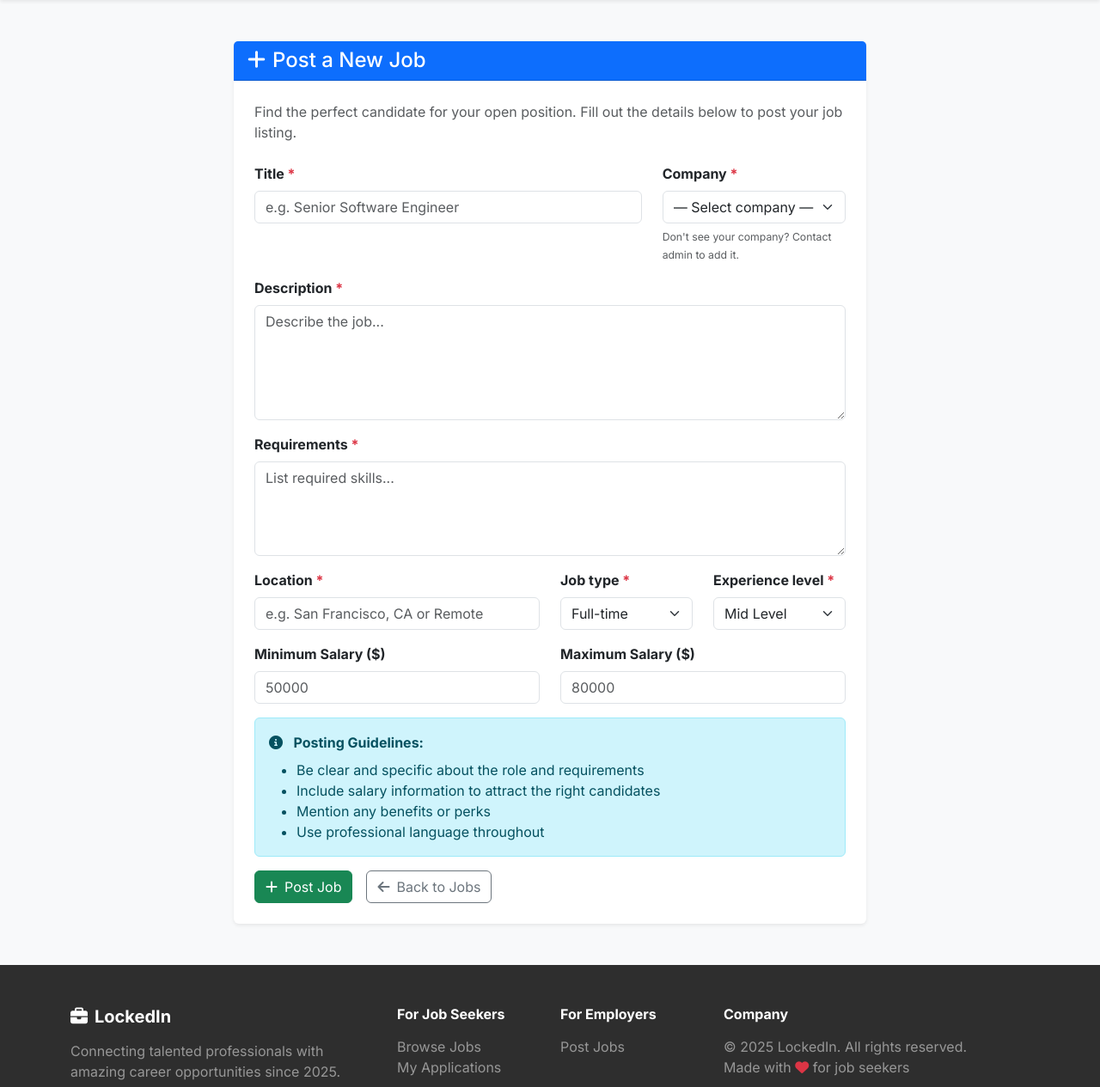
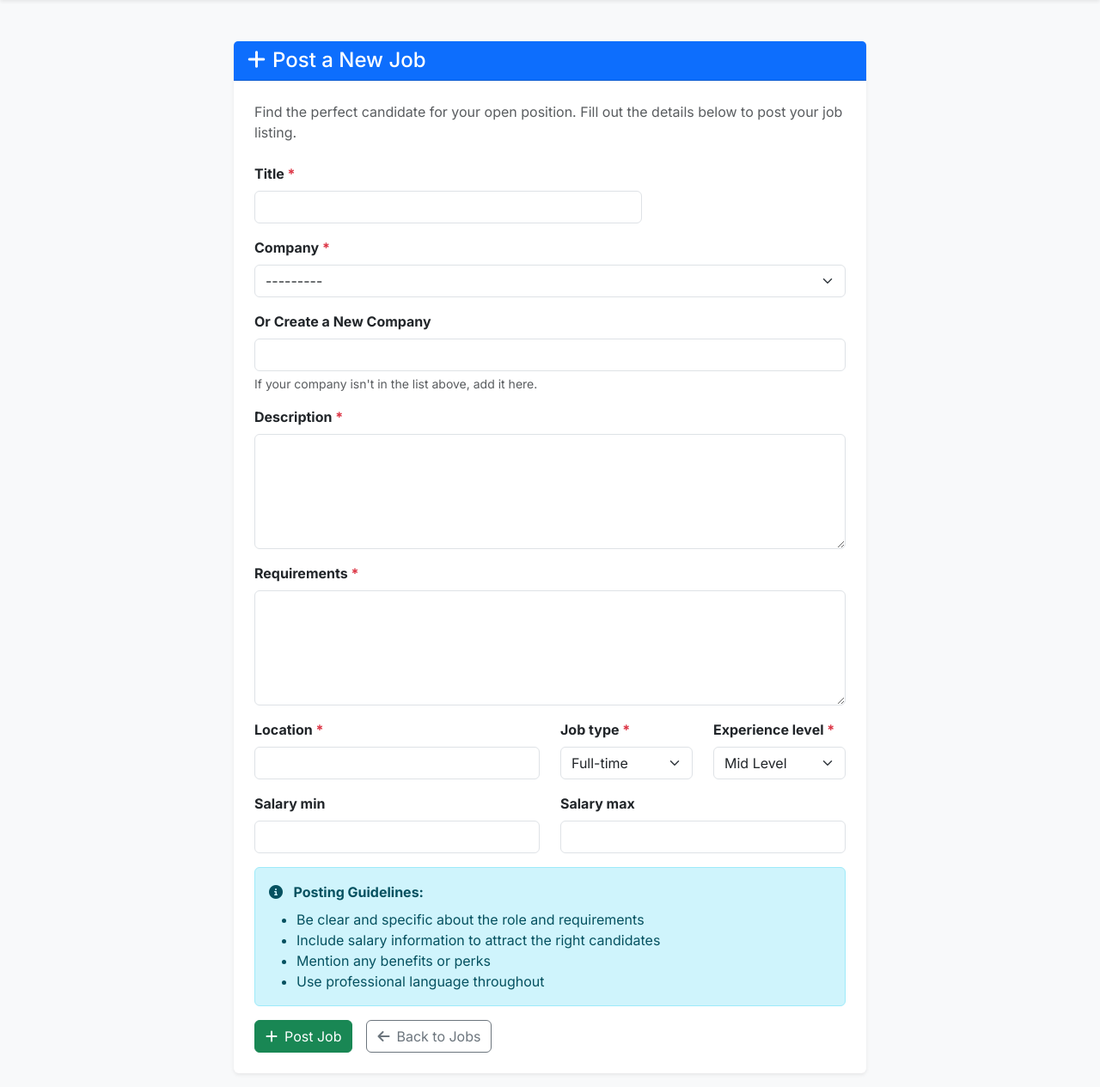
Before and after one commit to nebudev14/2340-job-search, a Django app: page /jobs/post/ in a window 1280 px wide. Shown: the part 56-1321 px from the top of the page at 86% size. Run offline with Django 5.2, Linux system fonts and the light colour scheme; the visitor is signed in with stand-in values (Sample User, id 1); data that the repository does not hold is empty; some libraries are stand-ins or nearby versions.

Commit message:
fix: recruiter post comp stuff

```diff
--- a/accounts/views.py
+++ b/accounts/views.py
@@ -22,10 +22,7 @@ from accounts.models import Profile, Skill, Education, Experience, Link
 def signup(request):
     if request.method == "POST":
         form = CustomUserCreationForm(request.POST)
-        print("Form submitted")
-        print(form)
         if form.is_valid():
-            print("Form is valid")
             with transaction.atomic():
                 user = form.save()
                 # The profile is created automatically by the post_save signal.
--- a/home/forms.py
+++ b/home/forms.py
@@ -1,64 +1,63 @@
 from django import forms
 from .models import Job, Company, JobApplication
-
-
-class JobForm(forms.ModelForm):
-    def __init__(self, *args, user=None, **kwargs):
-        """
-        Accept a `user` kwarg and limit company choices:
-         - staff -> all companies
-         - non-staff -> companies owned by the user
-         - unauthenticated -> no companies
-        """
-        super().__init__(*args, **kwargs)
-        if 'company' in self.fields:
-            if user and user.is_authenticated:
-                if getattr(user, 'is_staff', False):
-                    qs = Company.objects.all()
-                else:
-                    qs = Company.objects.filter(owner=user)
-            else:
-                qs = Company.objects.none()
-            self.fields['company'].queryset = qs
-            self.fields['company'].empty_label = "— Select company —"
-
-    class Meta:
-        model = Job
-        fields = [
-            'title', 'company', 'description', 'requirements',
-            'location', 'job_type', 'experience_level',
-            'salary_min', 'salary_max'
-        ]
-        widgets = {
-            'title': forms.TextInput(attrs={'class': 'form-control', 'placeholder': 'e.g. Senior Software Engineer'}),
-            'company': forms.Select(attrs={'class': 'form-select'}),
-            'description': forms.Textarea(attrs={'class': 'form-control', 'rows': 5, 'placeholder': "Describe the job..."}),
-            'requirements': forms.Textarea(attrs={'class': 'form-control', 'rows': 4, 'placeholder': "List required skills..."}),
-            'location': forms.TextInput(attrs={'class': 'form-control', 'placeholder': 'e.g. San Francisco, CA or Remote'}),
-            'job_type': forms.Select(attrs={'class': 'form-select'}),
-            'experience_level': forms.Select(attrs={'class': 'form-select'}),
-            'salary_min': forms.NumberInput(attrs={'class': 'form-control', 'placeholder': '50000'}),
-            'salary_max': forms.NumberInput(attrs={'class': 'form-control', 'placeholder': '80000'}),
-        }
-        labels = {
-            'salary_min': 'Minimum Salary ($)',
-            'salary_max': 'Maximum Salary ($)',
-        }
 
 
 class JobApplicationForm(forms.ModelForm):
     class Meta:
         model = JobApplication
-        fields = ['cover_letter', 'resume']
+        fields = ["cover_letter", "resume"]
         widgets = {
-            'cover_letter': forms.Textarea(attrs={
-                'class': 'form-control',
-                'rows': 6,
-                'placeholder': "Write a compelling cover letter..."
-            }),
-            'resume': forms.FileInput(attrs={'class': 'form-control', 'accept': '.pdf,.doc,.docx'}),
+            "cover_letter": forms.Textarea(attrs={"class": "form-control", "rows": 5}),
+            "resume": forms.FileInput(attrs={"class": "form-control"}),
         }
-        labels = {
-            'cover_letter': 'Cover Letter',
-            'resume': 'Resume (PDF, DOC, DOCX)',
+
+
+class JobForm(forms.ModelForm):
+    # New field to allow creating a company on the fly
+    new_company_name = forms.CharField(
+        label="Or Create a New Company",
+        required=False,
+        help_text="If your company isn't in the list above, add it here.",
+        widget=forms.TextInput(attrs={"class": "form-control"}),
+    )
+
+    class Meta:
+        model = Job
+        fields = [
+            "title", "company", "new_company_name", "description", "requirements",
+            "location", "job_type", "experience_level", "salary_min", "salary_max"
+        ]
+        widgets = {
+            "title": forms.TextInput(attrs={"class": "form-control"}),
+            "company": forms.Select(attrs={"class": "form-select"}),
+            "description": forms.Textarea(attrs={"class": "form-control", "rows": 5}),
+            "requirements": forms.Textarea(attrs={"class": "form-control", "rows": 5}),
+            "location": forms.TextInput(attrs={"class": "form-control"}),
+            "job_type": forms.Select(attrs={"class": "form-select"}),
+            "experience_level": forms.Select(attrs={"class": "form-select"}),
+            "salary_min": forms.NumberInput(attrs={"class": "form-control"}),
+            "salary_max": forms.NumberInput(attrs={"class": "form-control"}),
         }
+
+    def __init__(self, *args, **kwargs):
+        user = kwargs.pop("user", None)
+        super().__init__(*args, **kwargs)
+
+        # Limit company choices to those owned by the user, or all for staff
+        if user:
+            if user.is_staff:
+                self.fields["company"].queryset = Company.objects.all()
+            else:
+                self.fields["company"].queryset = Company.objects.filter(owner=user)
+
+        # Make the company field not required, as we can create a new one
+        self.fields["company"].required = False
+
+    def clean(self):
+        cleaned_data = super().clean()
+        company = cleaned_data.get("company")
+        new_company_name = cleaned_data.get("new_company_name")
+
+        if not company and not new_company_name:
+            raise forms.ValidationError("You must either select an existing company or provide a new company name.")
+        return cleaned_data
--- a/home/templates/home/post_job.html
+++ b/home/templates/home/post_job.html
@@ -20,6 +20,14 @@
                     <form method="post">
                         {% csrf_token %}
 
+                        {% if form.non_field_errors %}
+                            <div class="alert alert-danger">
+                                {% for error in form.non_field_errors %}
+                                    {{ error }}
+                                {% endfor %}
+                            </div>
+                        {% endif %}
+
                         <div class="row">
                             <div class="col-md-8 mb-3">
                                 <label for="{{ form.title.id_for_label }}" class="form-label fw-bold">
@@ -36,7 +44,7 @@
                                 {% endif %}
                             </div>
 
-                            <div class="col-md-4 mb-3">
+                            <div class="col-md-12 mb-3">
                                 <label for="{{ form.company.id_for_label }}" class="form-label fw-bold">
                                     {{ form.company.label }}
                                     <span class="text-danger">*</span>
@@ -49,9 +57,21 @@
                                     {% endfor %}
                                 </div>
                                 {% endif %}
-                                <div class="form-text">
-                                    <small>Don't see your company? Contact admin to add it.</small>
+                            </div>
+
+                            <div class="col-md-12 mb-3">
+                                <label for="{{ form.new_company_name.id_for_label }}" class="form-label fw-bold">
+                                    {{ form.new_company_name.label }}
+                                </label>
+                                {{ form.new_company_name }}
+                                {% if form.new_company_name.help_text %}
+                                <div class="form-text">{{ form.new_company_name.help_text }}</div>
+                                {% endif %}
+                                {% if form.new_company_name.errors %}
+                                <div class="text-danger">
+                                    <small>{{ form.new_company_name.errors.as_text }}</small>
                                 </div>
+                                {% endif %}
                             </div>
                         </div>
 
--- a/home/views.py
+++ b/home/views.py
@@ -156,10 +156,22 @@ def post_job(request):
     if request.method == "POST":
         form = JobForm(request.POST, user=request.user) # Pass user to form
         if form.is_valid():
+            new_company_name = form.cleaned_data.get("new_company_name")
+            company = form.cleaned_data.get("company")
+
+            # If a new company name was provided, create it
+            if new_company_name and not company:
+                company, created = Company.objects.get_or_create(
+                    name=new_company_name,
+                    defaults={'owner': request.user} # Assign current user as owner
+                )
+
             job = form.save(commit=False)
+            job.company = company # Assign the selected or newly created company
             job.posted_by = request.user # Set posted_by before saving
             job.save()
             messages.success(request, "Job posted successfully!")
+            # The form's save_m2m() is not needed here as we don't have m2m fields
             return redirect("job_detail", job_id=job.id)
     else:
         form = JobForm(user=request.user)
```
